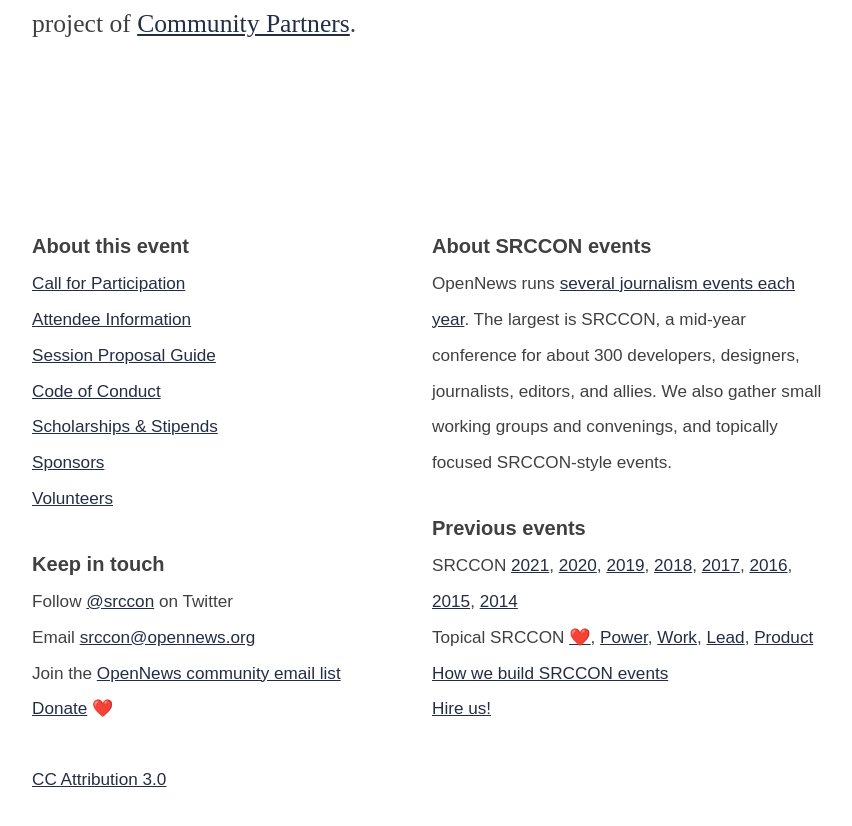
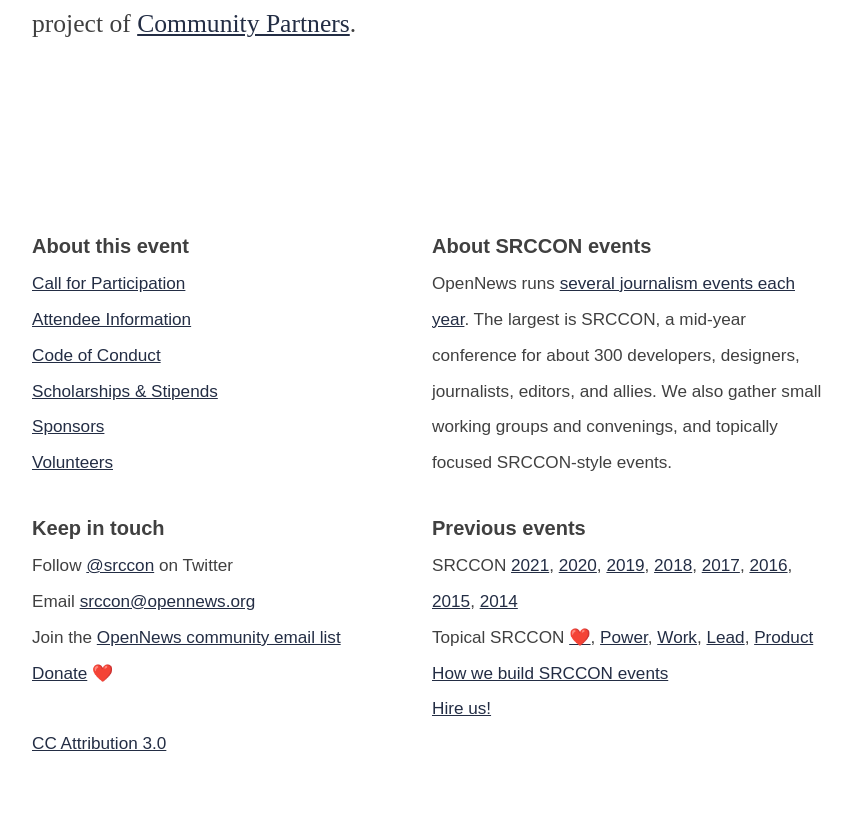
Before and after one commit to OpenNews/srccon-2022, a Jekyll site: the page built from homepage.md, in a window 1280 px wide and 900 px high, scrolled down 6056 px. Shown: the top 826 px of the window, without its empty margins (208-1060 px from the left). Built offline with Jekyll 4.4.1, drawn with Linux system fonts in a browser that asks for light colours; some web fonts are replaced; our own code applies the rules of GitHub Pages for plain Markdown files.

Commit message:
take out proposal guide link from footer with cfp close

```diff
--- a/_includes/simple_footer.html
+++ b/_includes/simple_footer.html
@@ -21,7 +21,7 @@
             <ul>
                 <li><a href="/participation/form/">Call for Participation</a></li>
                 <li><a href="/attendees">Attendee Information</a></li>
-                <li><a href="/sessions/proposal-guide/">Session Proposal Guide</a></li>
+                <!--<li><a href="/sessions/proposal-guide/">Session Proposal Guide</a></li>-->
                 <li><a href="/conduct">Code of Conduct</a></li>
                 <!--<li><a href="/support">Care and Support</a></li>-->
                 <!--<li><a href="/documentation">Documentation & Resources</a></li>-->
```
